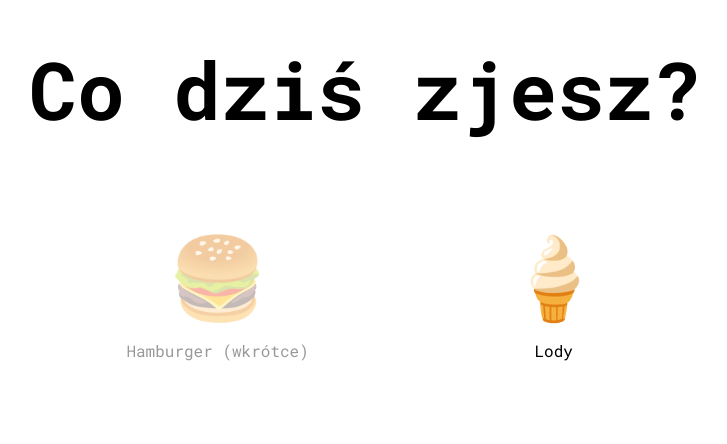
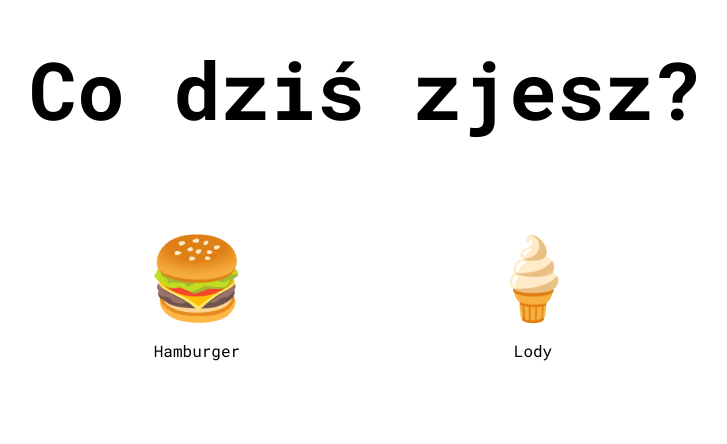
Before and after one commit to bibixx/cebuladonalds, a plain HTML site: page index.html in a window 1280 px wide. Shown: the part 162-606 px from the top of the page, without its empty margins (275-1002 px from the left). Drawn offline with Linux system fonts and the light colour scheme.

Commit message:
Update index.html

```diff
--- a/index.html
+++ b/index.html
@@ -42,11 +42,10 @@
               flex-direction: column;
               align-items: center;
               text-decoration: none;
-              opacity: 0.4;
             "
           >
             <span>🍔</span>
-            <span style="font-size: 1rem; color: #000; margin-top: 0.75rem">Hamburger (wkrótce)</span>
+            <span style="font-size: 1rem; color: #000; margin-top: 0.75rem">Hamburger</span>
           </a>
         </li>
         <li>
```
